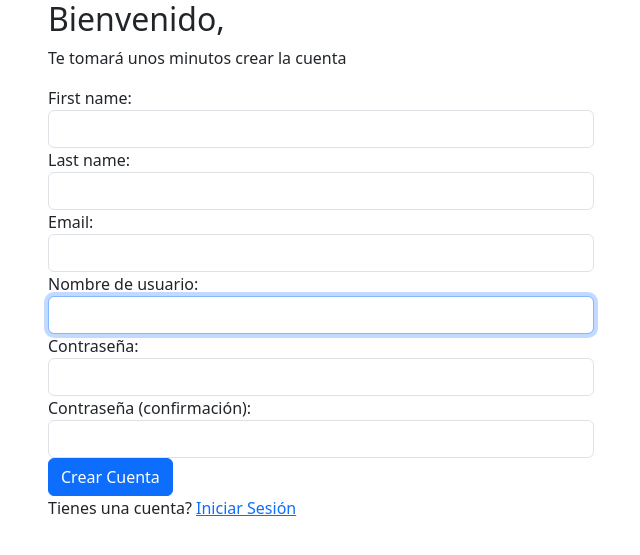
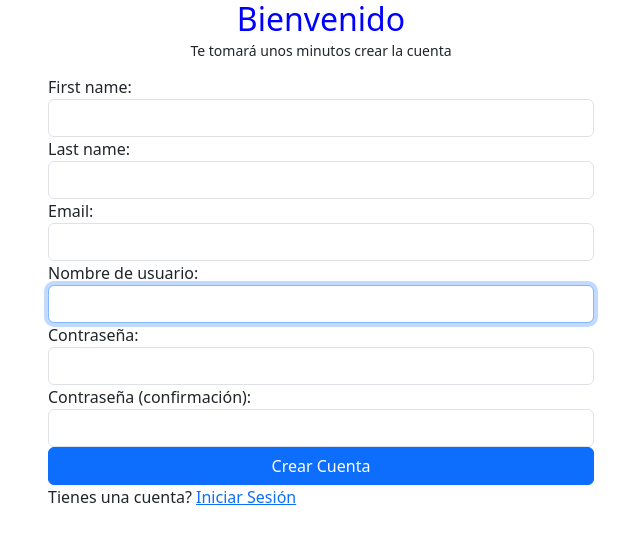
Before and after one commit to KelvyDavid/GestionEventos, a Django app: page /eventsManagement/registro/ in a window 1280 px wide. Shown: the top 555 px of the page, without its empty margins (319-959 px from the left). Run offline with Django 5.2, Linux system fonts and the light colour scheme; some libraries are stand-ins or nearby versions.

Commit message:
Update registro.html

```diff
--- a/templates/registro.html
+++ b/templates/registro.html
@@ -5,35 +5,43 @@
 <div class = 'container'>
     <div class = 'row justify-content-center'>
         <div class = 'col-md-6'>
-            <h2>Bienvenido,</h2>
-            <p>Te tomará unos minutos crear la cuenta</p>
+            <h2 class="mb-1 text-center" style="color: blue;">Bienvenido</h2>
+            <p class="text-center" style="font-size: 14px; line-height: 17px;">Te tomará unos minutos crear la cuenta</p>
             <form id = 'registerform' method = 'post'>
                 {% csrf_token %}
                 <div class = 'form-group'>
                     {{form.first_name.label_tag}}
                     {{form.first_name|add_class:'form-control'}}
                 </div>
+
                 <div class = 'form-group'>
                     {{form.last_name.label_tag}}
                     {{form.last_name|add_class:'form-control'}}
                 </div>
+
                 <div class = 'form-group'>
                     {{form.email.label_tag}}
                     {{form.email|add_class:'form-control'}}
                 </div>
+
                 <div class = 'form-group'>
                     {{form.username.label_tag}}
                     {{form.username|add_class:'form-control'}}
                 </div>
+
                 <div class = 'form-group'>
                     {{form.password1.label_tag}}
                     {{form.password1|add_class:'form-control'}}
                 </div>
+
                 <div class = 'form-group'>
                     {{form.password2.label_tag}}
                     {{form.password2|add_class:'form-control'}}
                 </div>
-                <button type = 'submit' class = 'btn btn-primary'>Crear Cuenta</button>
+
+                <div class="d-grid gap-2">
+                    <button type = 'submit' class = 'btn btn-primary'>Crear Cuenta</button>
+                </div>
             </form>
             <p>Tienes una cuenta? <a href="{% url 'login' %}">Iniciar Sesión</a></p>
         </div>
```
